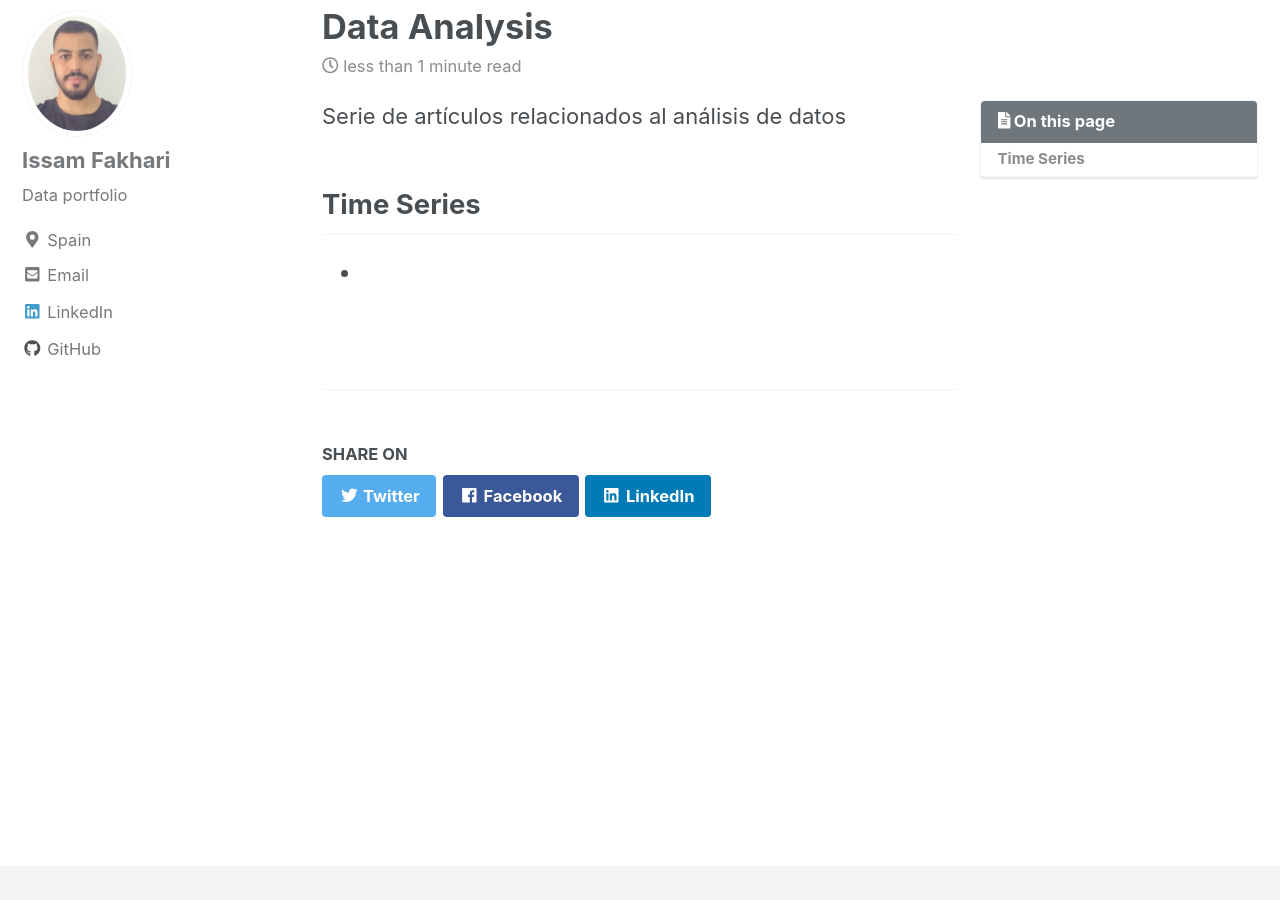
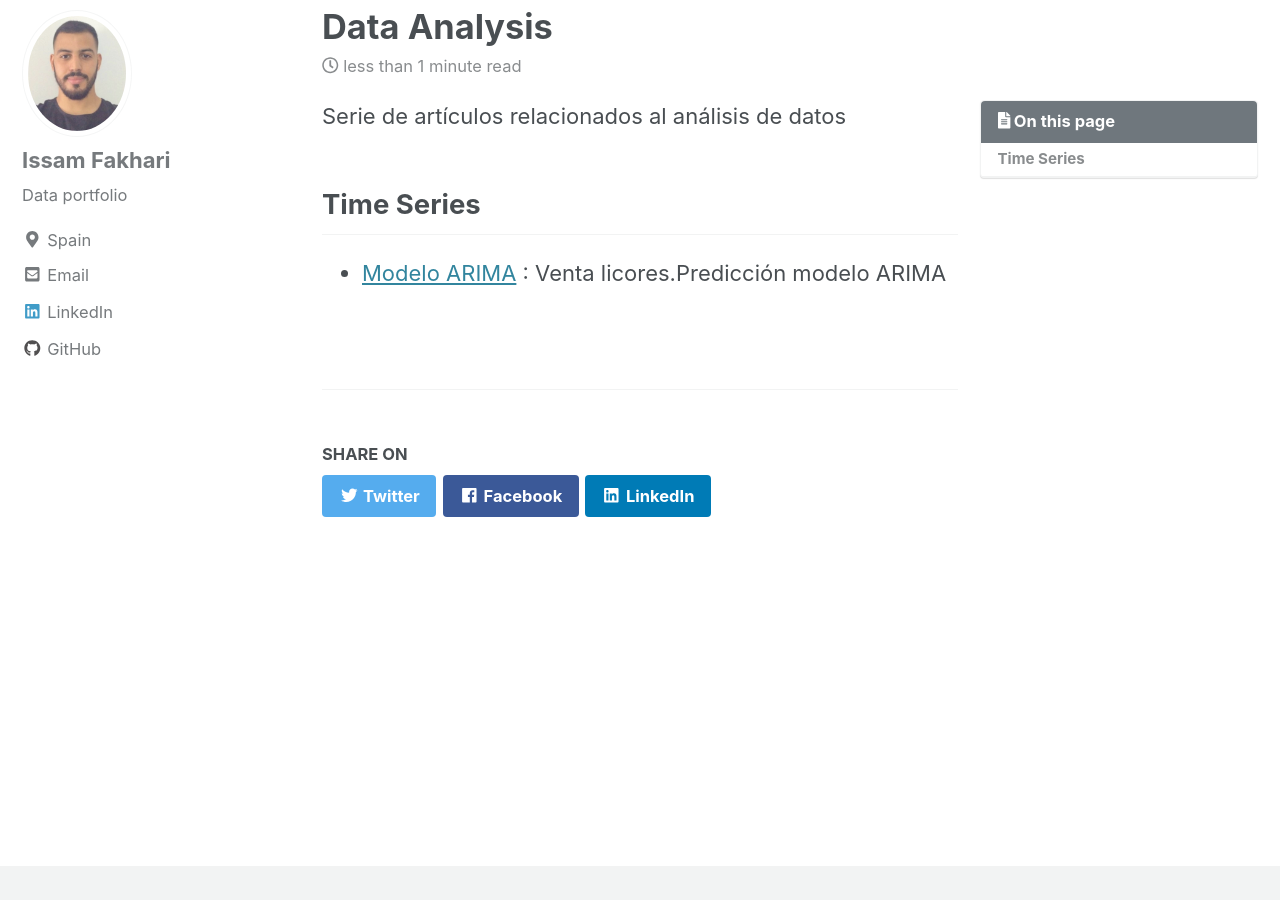
Before and after one commit to IssamFakhari/issamfakhari.github.io, a Jekyll site: the page built from _pages/de.md, in a window 1280 px wide and 900 px high, scrolled down 324 px. Built offline with Jekyll 4.4.1, drawn with Linux system fonts in a browser that asks for light colours; cached includes are drawn as plain includes.

Commit message:
Update de.md

```diff
--- a/_pages/de.md
+++ b/_pages/de.md
@@ -16,4 +16,4 @@ Serie de artículos relacionados al análisis de datos
 
 ## Time Series
 
-*
+* [Modelo ARIMA](https://issamfakhari.github.io/dataanalysis/arima/) : Venta licores.Predicción modelo ARIMA
```
